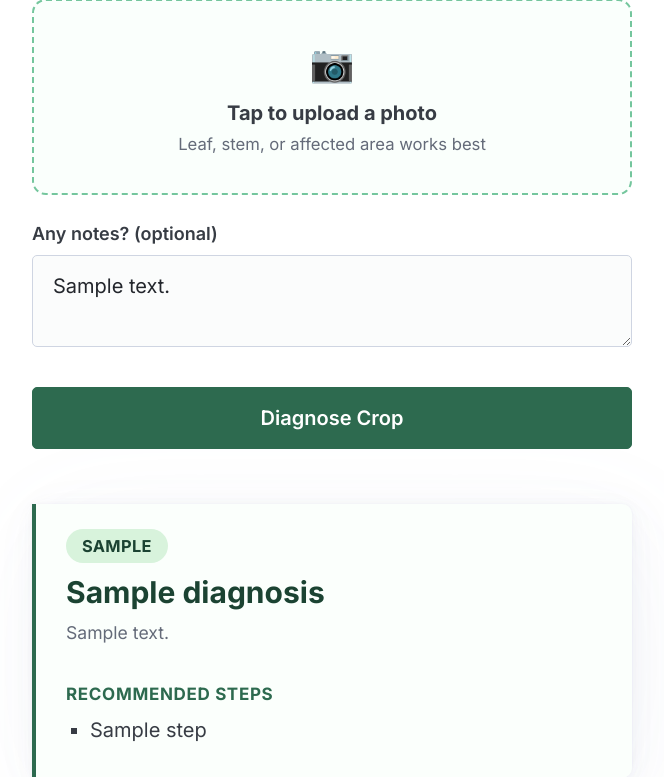
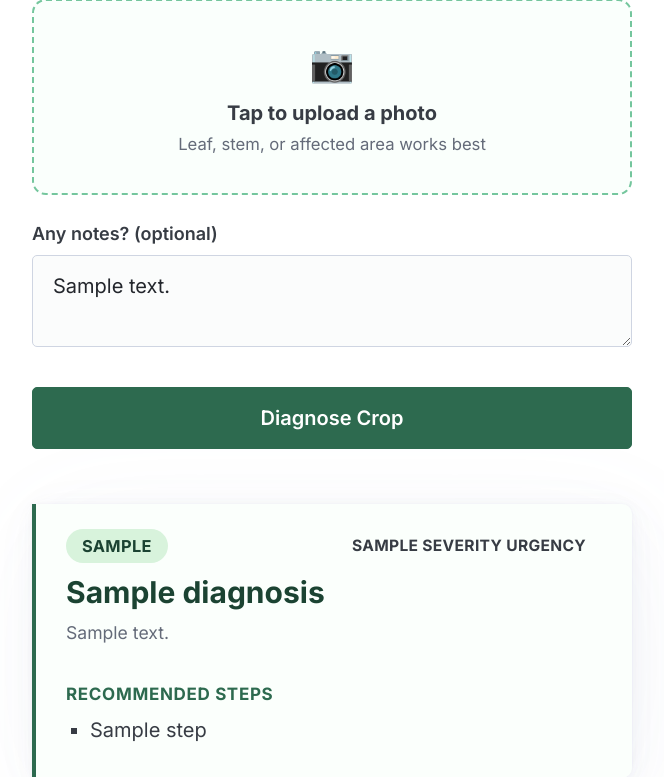
Before and after one commit to HeyNia/CropCare-Sathi, a Flask app: template templates/index.html in a window 1280 px wide. Shown: the part 357-1134 px from the top of the page, without its empty margins (308-972 px from the left). Run offline with Flask 3, Linux system fonts and the light colour scheme; the template is opened without the code that fills it: most values are stand-ins (such as "Sample title", 1, 10 or a date in 2020); some libraries are stand-ins or nearby versions.

Commit message:
Add severity/urgency indicator with color-coded badge

```diff
--- a/app.py
+++ b/app.py
@@ -33,9 +33,15 @@ and respond ONLY in this exact JSON format, no extra text, no markdown fences:
 {{
   "crop_guess": "likely crop type, or 'unclear' if not identifiable",
   "diagnosis": "likely issue — disease, pest, nutrient deficiency, or 'appears healthy'",
+  "severity": "low" | "medium" | "high",
   "confidence_note": "one honest sentence on certainty — recommend expert follow-up if unsure",
   "regenerative_steps": ["low-cost, regenerative-agriculture-aligned step 1", "step 2", "step 3"]
 }}
+
+Severity guide:
+- "low": plant appears healthy, or only very minor/cosmetic issue, no urgent action needed
+- "medium": a real issue is present that should be addressed soon to prevent spread or worsening
+- "high": a serious issue that risks significant crop loss if not acted on quickly
 
 Farmer's notes: {notes}
 """
--- a/static/style.css
+++ b/static/style.css
@@ -137,6 +137,14 @@ button[type=submit]:hover {
   from { opacity: 0; transform: translateY(6px); }
   to { opacity: 1; transform: translateY(0); }
 }
+.result-top {
+  display: flex;
+  align-items: center;
+  justify-content: space-between;
+  flex-wrap: wrap;
+  gap: 0.5rem;
+  margin-bottom: 0.6rem;
+}
 .badge {
   display: inline-block;
   background: var(--brand-bg);
@@ -147,7 +155,36 @@ button[type=submit]:hover {
   font-weight: 700;
   letter-spacing: 0.02em;
   text-transform: uppercase;
-  margin-bottom: 0.6rem;
+}
+.severity-badge {
+  display: inline-block;
+  padding: 0.25rem 0.8rem;
+  border-radius: 999px;
+  font-size: 0.78rem;
+  font-weight: 700;
+  letter-spacing: 0.02em;
+  text-transform: uppercase;
+}
+.severity-badge-low {
+  background: #d8f3dc;
+  color: #1b4332;
+}
+.severity-badge-medium {
+  background: #ffedd5;
+  color: #9a3412;
+}
+.severity-badge-high {
+  background: #fecaca;
+  color: #991b1b;
+}
+.result-card.severity-high {
+  border-left-color: #dc2626;
+}
+.result-card.severity-medium {
+  border-left-color: #ea580c;
+}
+.result-card.severity-low {
+  border-left-color: var(--brand);
 }
 .result-card h3 {
   margin: 0 0 0.5rem;
--- a/templates/index.html
+++ b/templates/index.html
@@ -43,8 +43,11 @@
   </form>
 
   {% if result %}
-  <article class="result-card">
-    <span class="badge">{{ result.crop_guess }}</span>
+  <article class="result-card severity-{{ result.severity }}">
+    <div class="result-top">
+      <span class="badge">{{ result.crop_guess }}</span>
+      <span class="severity-badge severity-badge-{{ result.severity }}">{{ result.severity }} urgency</span>
+    </div>
     <h3>{{ result.diagnosis }}</h3>
     <p class="confidence">{{ result.confidence_note }}</p>
     <h4>Recommended Steps</h4>
```
